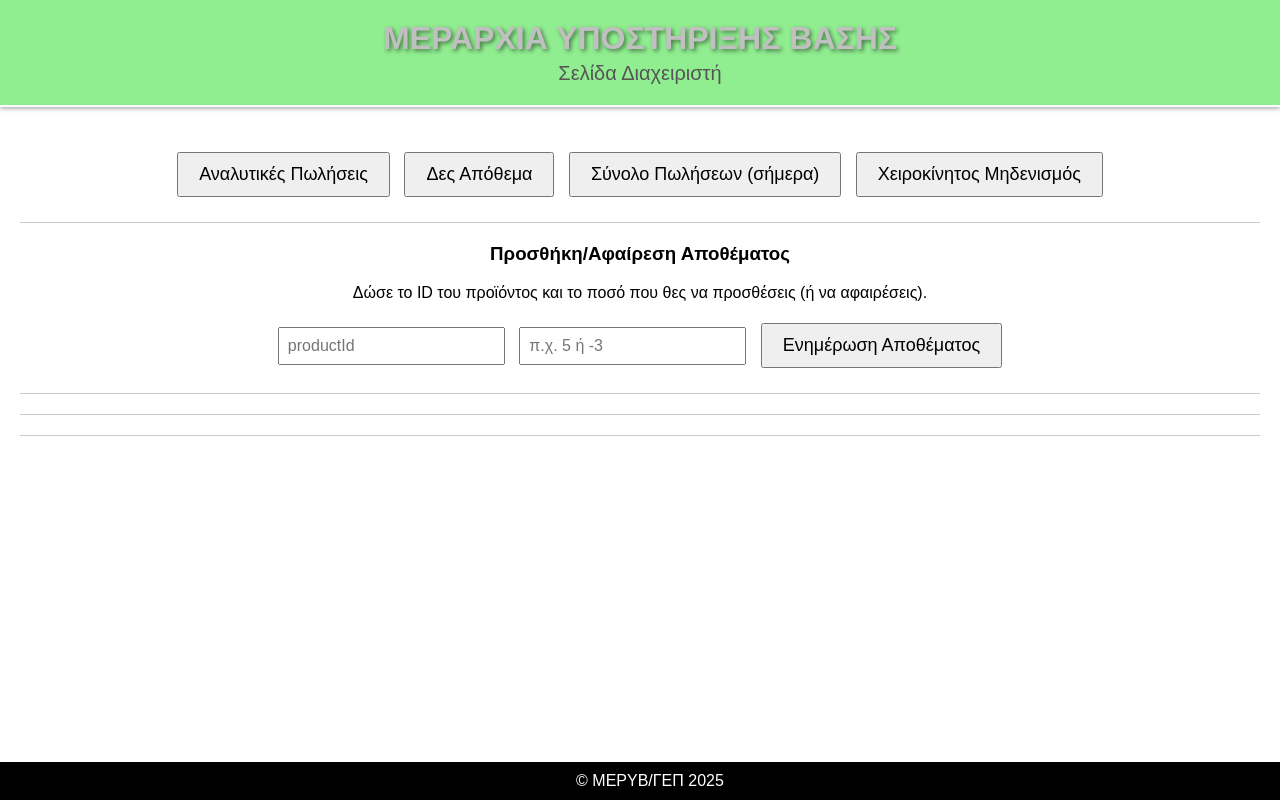
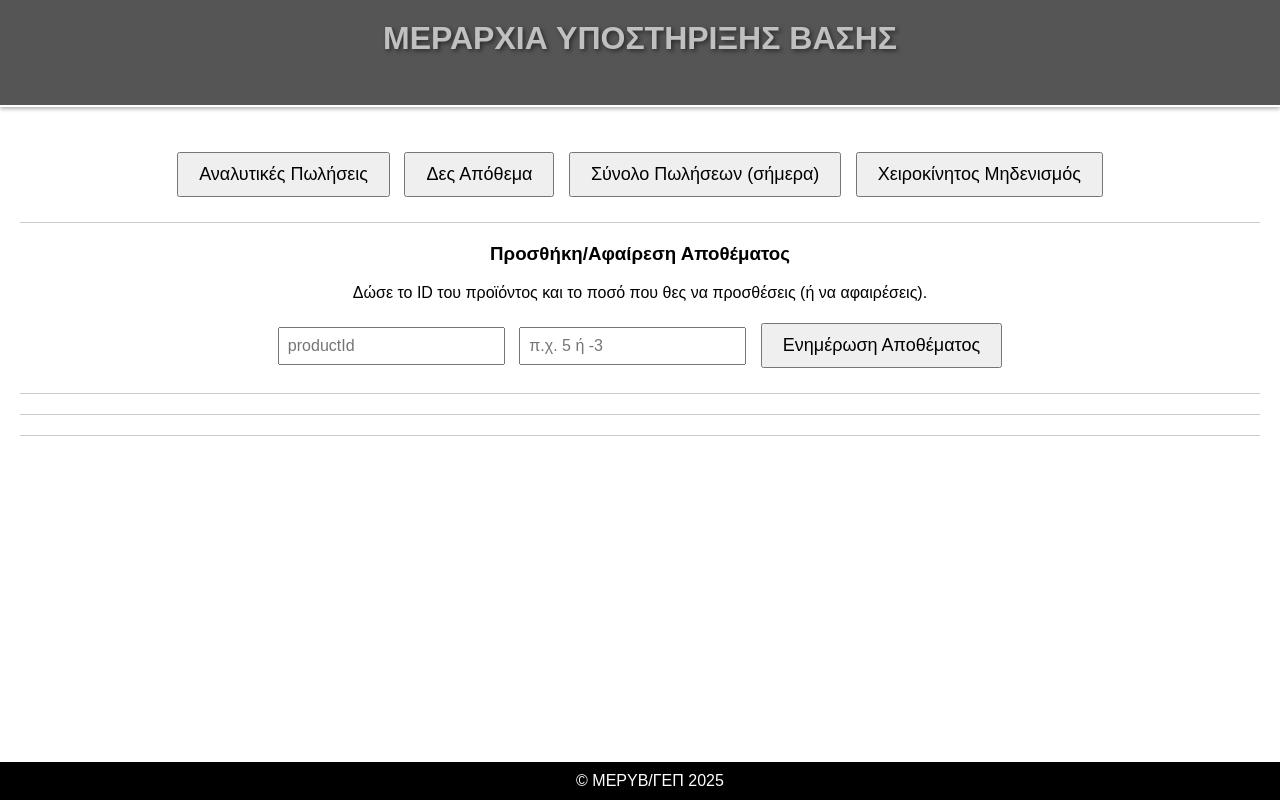
Before and after one commit to Strdyv/dkthrio_app, a website: page views/admin.html in a window 1280 px wide. Drawn offline with Linux system fonts and the light colour scheme.

Commit message:
Update admin.html

```diff
--- a/views/admin.html
+++ b/views/admin.html
@@ -11,7 +11,7 @@
     }
     /* Header styling */
     header {
-      background-color: #90EE90; /* Ανοιχτό πράσινο */
+      background-color:  #555; /* Σκούρο μεταλλικό */
       padding: 20px;
       text-align: center;
       border-bottom: 2px solid #fff; /* "Κενή γραμμή" στο κάτω μέρος */
```
